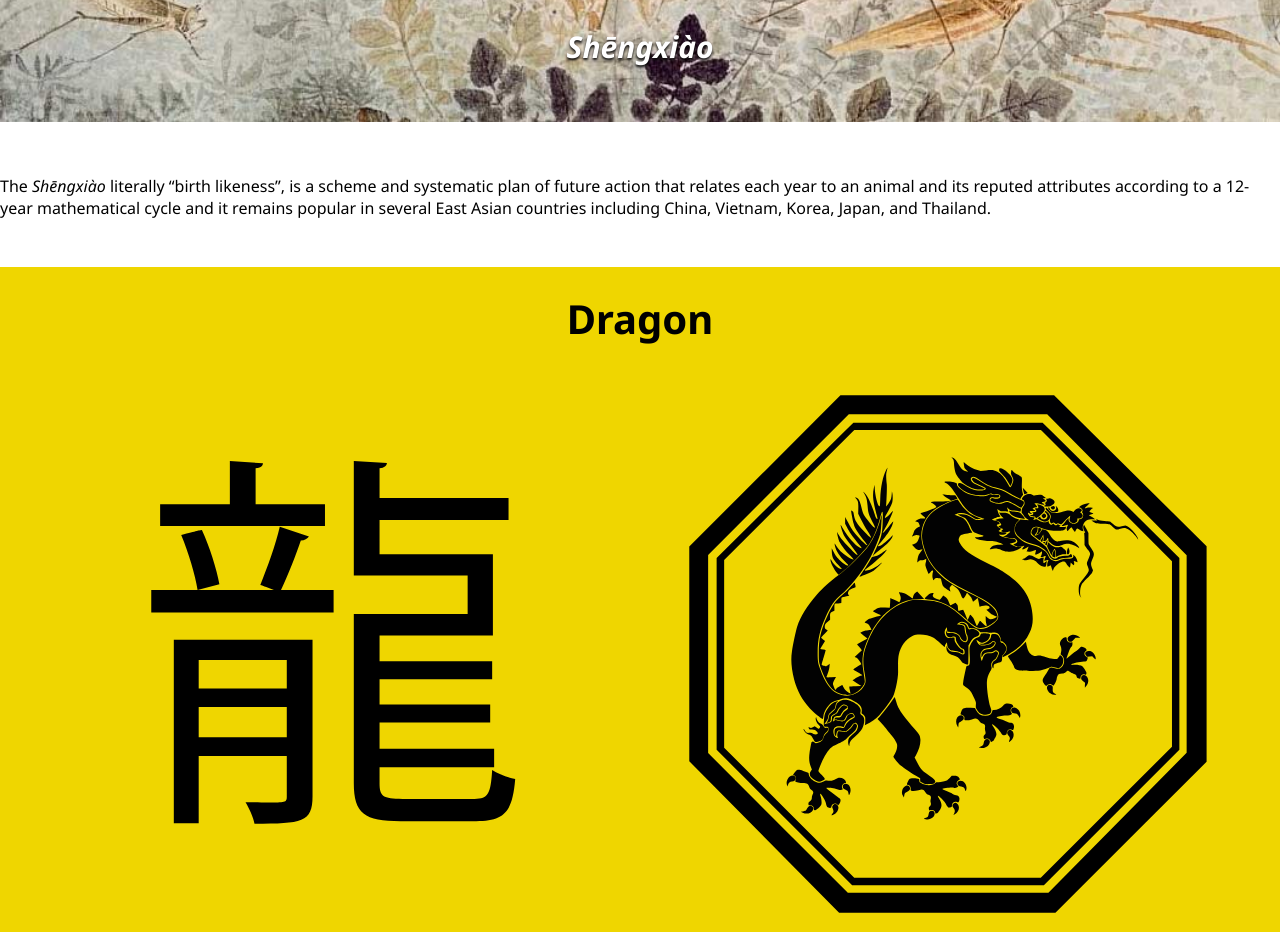
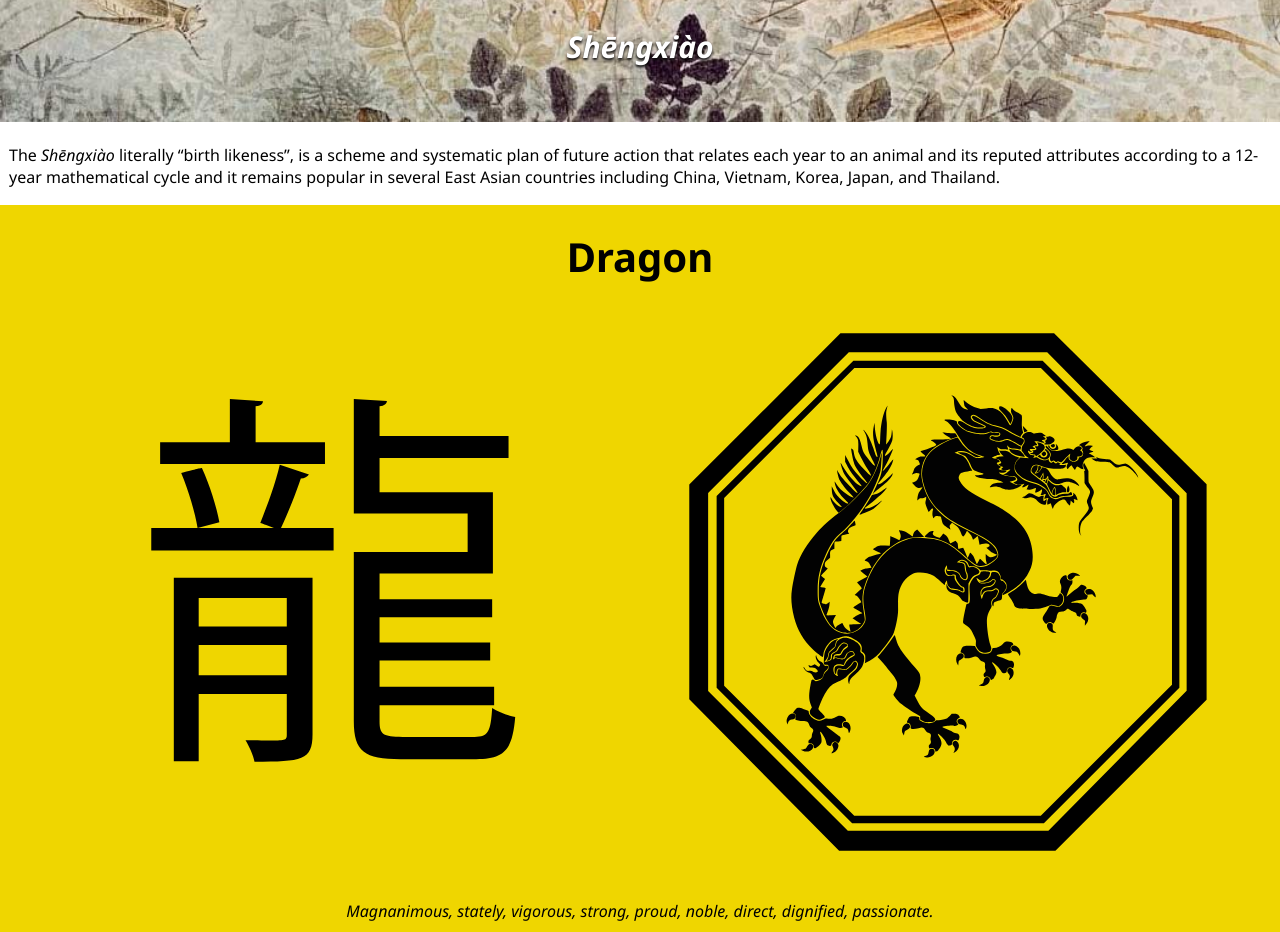
Before and after one commit to sashatran95/dsn1674-project-2, a plain HTML site: page index.html in a window 1280 px wide. Shown: the part 840-1772 px from the top of the page. Drawn offline with Linux system fonts and the light colour scheme.

Commit message:
more tweaking

```diff
--- a/css/main.css
+++ b/css/main.css
@@ -31,8 +31,8 @@ p{
 }
 .classlessp {
 	position: relative;
-	margin: 3em auto;
-	padding: 0;
+	margin: 0.5em auto;
+	padding: 9px;
 }
 .dragon p, .goat p, .rooster p, .ox p{
 	font-style: italic;
@@ -71,6 +71,7 @@ h2{
 }
 .h2sheng{
 	position: absolute;
+	margin: 0;
 }
 h3 {
 	margin: auto;
```
